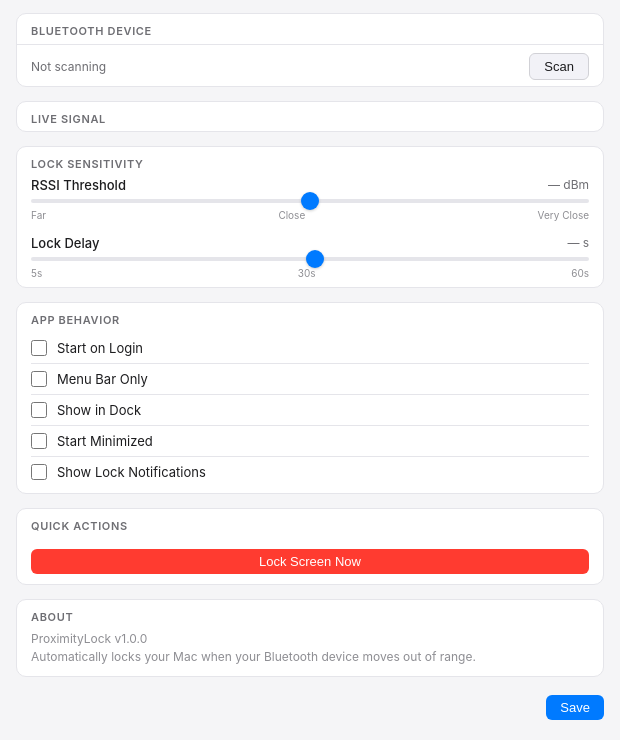
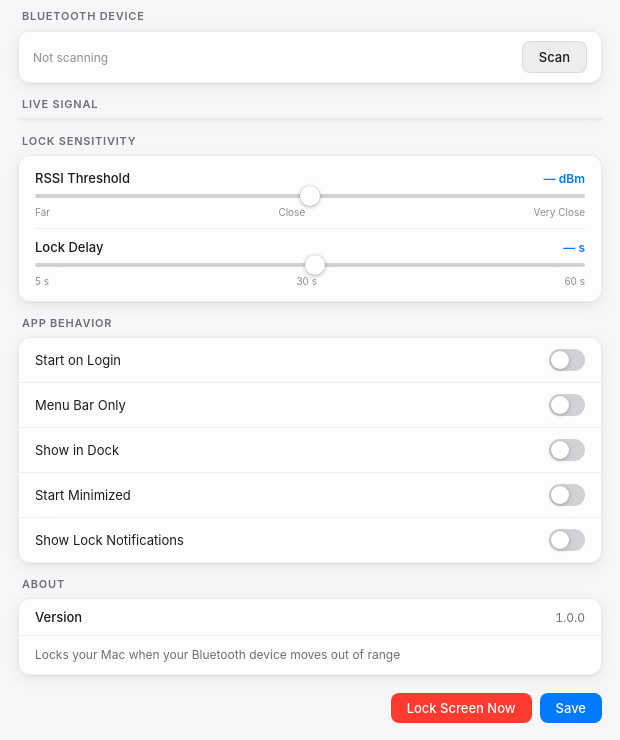
Before and after one commit to DanielGutierrezB/ProximityLock, an Electron app: page src/renderer/index.html in a window 620 px wide. Shown: the part 61-801 px from the top of the page. Drawn offline with Linux system fonts and the light colour scheme; no server answers.

Commit message:
feat: native macOS UI redesign
Co-Authored-By: Claude Sonnet 4.6 <noreply@anthropic.com>

```diff
--- a/src/renderer/index.html
+++ b/src/renderer/index.html
@@ -8,33 +8,33 @@
   <link rel="stylesheet" href="styles/main.css">
 </head>
 <body>
-  <header class="app-header">
-    <span class="app-logo">🔒</span>
-    <h1>ProximityLock</h1>
-  </header>
+  <div class="titlebar">
+    <span class="titlebar-title">ProximityLock</span>
+  </div>
 
   <div class="content">
 
-    <!-- Device Selection -->
+    <div class="settings-section">
+      <div class="section-header">Bluetooth Device</div>
       <div class="card">
-      <div class="section-title">Bluetooth Device</div>
         <div id="device-list-el"></div>
         <div class="device-actions">
           <span class="status-text" id="scan-status">Not scanning</span>
           <button class="btn btn-secondary" id="scan-btn">Scan</button>
         </div>
       </div>
+    </div>
 
-    <!-- Signal Strength -->
+    <div class="settings-section">
+      <div class="section-header">Live Signal</div>
       <div class="card">
-      <div class="section-title">Live Signal</div>
         <div id="signal-meter-el"></div>
       </div>
+    </div>
 
-    <!-- Sensitivity -->
-    <div class="card">
-      <div class="section-title">Lock Sensitivity</div>
-      <div class="card-body">
+    <div class="settings-section">
+      <div class="section-header">Lock Sensitivity</div>
+      <div class="card card-body">
         <div class="slider-row">
           <div class="slider-header">
             <label for="rssi-threshold">RSSI Threshold</label>
@@ -43,63 +43,74 @@
           <input type="range" id="rssi-threshold" min="-100" max="-40" step="1">
           <div class="slider-labels"><span>Far</span><span>Close</span><span>Very Close</span></div>
         </div>
-
-        <div class="slider-row" style="margin-top:14px">
+        <div class="slider-divider"></div>
+        <div class="slider-row">
           <div class="slider-header">
             <label for="lock-delay">Lock Delay</label>
             <span class="slider-val" id="delay-val">— s</span>
           </div>
           <input type="range" id="lock-delay" min="5" max="60" step="1">
-          <div class="slider-labels"><span>5s</span><span>30s</span><span>60s</span></div>
+          <div class="slider-labels"><span>5 s</span><span>30 s</span><span>60 s</span></div>
         </div>
       </div>
     </div>
 
-    <!-- App Behavior -->
+    <div class="settings-section">
+      <div class="section-header">App Behavior</div>
       <div class="card">
-      <div class="section-title">App Behavior</div>
-      <div class="card-body">
-        <label class="check-row">
+        <div class="pref-row">
+          <span class="pref-label">Start on Login</span>
+          <label class="toggle-switch">
             <input type="checkbox" id="start-on-login">
-          Start on Login
+            <span class="toggle-knob"></span>
           </label>
-        <label class="check-row">
+        </div>
+        <div class="pref-row">
+          <span class="pref-label">Menu Bar Only</span>
+          <label class="toggle-switch">
             <input type="checkbox" id="menu-bar-only">
-          Menu Bar Only
+            <span class="toggle-knob"></span>
           </label>
-        <label class="check-row">
+        </div>
+        <div class="pref-row">
+          <span class="pref-label">Show in Dock</span>
+          <label class="toggle-switch">
             <input type="checkbox" id="show-in-dock">
-          Show in Dock
+            <span class="toggle-knob"></span>
           </label>
-        <label class="check-row">
+        </div>
+        <div class="pref-row">
+          <span class="pref-label">Start Minimized</span>
+          <label class="toggle-switch">
             <input type="checkbox" id="start-minimized">
-          Start Minimized
+            <span class="toggle-knob"></span>
           </label>
-        <label class="check-row">
+        </div>
+        <div class="pref-row pref-row--last">
+          <span class="pref-label">Show Lock Notifications</span>
+          <label class="toggle-switch">
             <input type="checkbox" id="notifications">
-          Show Lock Notifications
+            <span class="toggle-knob"></span>
           </label>
         </div>
       </div>
+    </div>
 
-    <!-- Actions -->
+    <div class="settings-section">
+      <div class="section-header">About</div>
       <div class="card">
-      <div class="section-title">Quick Actions</div>
-      <div class="card-body" style="padding-top:10px">
-        <button class="btn btn-danger" id="lock-now-btn" style="width:100%">Lock Screen Now</button>
+        <div class="about-row">
+          <span class="about-label">Version</span>
+          <span class="about-val">1.0.0</span>
+        </div>
+        <div class="about-row about-row--last">
+          <span class="about-desc">Locks your Mac when your Bluetooth device moves out of range</span>
+        </div>
       </div>
     </div>
 
-    <!-- About -->
-    <div class="card">
-      <div class="section-title">About</div>
-      <div class="card-body">
-        <p class="about-text">ProximityLock v1.0.0<br>Automatically locks your Mac when your Bluetooth device moves out of range.</p>
-      </div>
-    </div>
-
-    <!-- Save -->
     <div class="footer">
+      <button class="btn btn-danger" id="lock-now-btn">Lock Screen Now</button>
       <button class="btn btn-primary" id="save-btn">Save</button>
     </div>
 
--- a/src/renderer/styles/main.css
+++ b/src/renderer/styles/main.css
@@ -1,185 +1,347 @@
 *, *::before, *::after { box-sizing: border-box; margin: 0; padding: 0; }
 
-body {
-  font-family: -apple-system, BlinkMacSystemFont, 'Helvetica Neue', sans-serif;
-  font-size: 13px;
-  color: #1d1d1f;
-  background: #f5f5f7;
-  -webkit-font-smoothing: antialiased;
-  user-select: none;
+:root {
+  --bg-body:        rgba(246, 246, 248, 0.82);
+  --bg-card:        rgba(255, 255, 255, 0.72);
+  --bg-card-hover:  rgba(255, 255, 255, 0.88);
+  --border:         rgba(0, 0, 0, 0.07);
+  --divider:        rgba(0, 0, 0, 0.06);
+  --text-primary:   #1d1d1f;
+  --text-secondary: #6e6e73;
+  --text-tertiary:  #8e8e93;
+  --accent:         #007aff;
+  --green:          #34c759;
+  --orange:         #ff9f0a;
+  --red:            #ff3b30;
+  --shadow:         0 1px 3px rgba(0,0,0,0.06), 0 4px 14px rgba(0,0,0,0.07);
+  --radius:         12px;
+  --toggle-off:     #d1d1d6;
+  --header-bg:      rgba(246, 246, 248, 0.75);
+  --header-border:  rgba(0, 0, 0, 0.08);
 }
 
 @media (prefers-color-scheme: dark) {
-  body { color: #f5f5f7; background: #1c1c1e; }
-  .card { background: #2c2c2e; border-color: #3a3a3c; }
-  .section-title { color: #8e8e93; }
-  .device-item { border-bottom-color: #3a3a3c; }
-  .device-item:hover { background: #3a3a3c; }
-  .device-item.selected { background: #1c3a5e; }
-  input[type="range"]::-webkit-slider-track { background: #48484a; }
-  .rssi-bar-bg { background: #3a3a3c; }
-  label { color: #f5f5f7; }
-  .rssi-value { color: #aeaeb2; }
-  .device-rssi { color: #aeaeb2; }
-  .status-text { color: #aeaeb2; }
-  .btn-secondary { background: #3a3a3c; color: #f5f5f7; border-color: #48484a; }
-  .btn-secondary:hover { background: #48484a; }
+  :root {
+    --bg-body:        rgba(24, 24, 28, 0.86);
+    --bg-card:        rgba(38, 38, 44, 0.78);
+    --bg-card-hover:  rgba(52, 52, 58, 0.85);
+    --border:         rgba(255, 255, 255, 0.07);
+    --divider:        rgba(255, 255, 255, 0.06);
+    --text-primary:   #f5f5f7;
+    --text-secondary: #98989d;
+    --text-tertiary:  #636366;
+    --shadow:         0 1px 3px rgba(0,0,0,0.28), 0 4px 14px rgba(0,0,0,0.24);
+    --toggle-off:     #48484a;
+    --header-bg:      rgba(28, 28, 32, 0.8);
+    --header-border:  rgba(255, 255, 255, 0.07);
+  }
 }
 
-.app-header {
-  padding: 16px 20px 12px;
-  border-bottom: 1px solid #e5e5ea;
-  display: flex;
-  align-items: center;
-  gap: 10px;
-  background: rgba(255,255,255,0.8);
-  backdrop-filter: blur(10px);
-  -webkit-app-region: drag;
-}
-
-@media (prefers-color-scheme: dark) {
-  .app-header { background: rgba(28,28,30,0.9); border-bottom-color: #3a3a3c; }
-}
-
-.app-header h1 { font-size: 15px; font-weight: 600; }
-.app-logo { font-size: 24px; }
-
-.content { padding: 16px; display: flex; flex-direction: column; gap: 14px; overflow-y: auto; height: calc(100vh - 57px); }
-
-.card {
-  background: white;
-  border: 1px solid #e5e5ea;
-  border-radius: 10px;
+html, body {
+  height: 100%;
   overflow: hidden;
 }
 
-.section-title {
+body {
+  font-family: -apple-system, BlinkMacSystemFont, 'SF Pro Text', 'Helvetica Neue', sans-serif;
+  font-size: 13px;
+  color: var(--text-primary);
+  background: var(--bg-body);
+  -webkit-font-smoothing: antialiased;
+  user-select: none;
+  display: flex;
+  flex-direction: column;
+}
+
+/* ── Titlebar (inset traffic lights) ── */
+.titlebar {
+  height: 52px;
+  display: flex;
+  align-items: center;
+  justify-content: center;
+  padding-left: 78px;
+  padding-right: 20px;
+  background: var(--header-bg);
+  border-bottom: 1px solid var(--header-border);
+  backdrop-filter: blur(30px);
+  -webkit-backdrop-filter: blur(30px);
+  -webkit-app-region: drag;
+  flex-shrink: 0;
+}
+
+.titlebar-title {
+  font-size: 13px;
+  font-weight: 600;
+  color: var(--text-primary);
+  letter-spacing: -0.01em;
+  pointer-events: none;
+}
+
+/* ── Scrollable content ── */
+.content {
+  flex: 1;
+  overflow-y: auto;
+  padding: 12px 18px 28px;
+  display: flex;
+  flex-direction: column;
+  gap: 8px;
+  scrollbar-width: none;
+}
+.content::-webkit-scrollbar { display: none; }
+
+/* ── Section structure ── */
+.settings-section {
+  display: flex;
+  flex-direction: column;
+  gap: 5px;
+}
+
+.section-header {
   font-size: 11px;
   font-weight: 600;
   text-transform: uppercase;
-  letter-spacing: 0.06em;
-  color: #6e6e73;
-  padding: 10px 14px 6px;
+  letter-spacing: 0.07em;
+  color: var(--text-secondary);
+  padding: 6px 4px 2px;
 }
 
-.card-body { padding: 0 14px 12px; }
+/* ── Cards ── */
+.card {
+  background: var(--bg-card);
+  border: 1px solid var(--border);
+  border-radius: var(--radius);
+  box-shadow: var(--shadow);
+  overflow: hidden;
+  backdrop-filter: blur(20px);
+  -webkit-backdrop-filter: blur(20px);
+}
 
-/* Device list */
-#device-list { max-height: 180px; overflow-y: auto; }
+.card-body {
+  padding: 14px 16px;
+}
+
+/* ── Device list ── */
+#device-list-el {
+  max-height: 200px;
+  overflow-y: auto;
+}
 
 .device-item {
   display: flex;
   align-items: center;
-  padding: 8px 14px;
+  padding: 10px 16px;
   cursor: pointer;
-  border-bottom: 1px solid #e5e5ea;
-  gap: 10px;
+  border-bottom: 1px solid var(--divider);
+  gap: 12px;
   transition: background 0.1s;
 }
 .device-item:last-child { border-bottom: none; }
-.device-item:hover { background: #f2f2f7; }
-.device-item.selected { background: #e8f0fe; }
-.device-icon { font-size: 18px; flex-shrink: 0; }
+.device-item:hover { background: rgba(0, 122, 255, 0.05); }
+.device-item.selected { background: rgba(0, 122, 255, 0.1); }
+.device-item.selected .device-name { color: var(--accent); font-weight: 600; }
+
+.device-icon { font-size: 20px; flex-shrink: 0; width: 28px; text-align: center; }
 .device-info { flex: 1; min-width: 0; }
-.device-name { font-weight: 500; white-space: nowrap; overflow: hidden; text-overflow: ellipsis; }
-.device-addr { font-size: 11px; color: #8e8e93; }
-.device-rssi { font-size: 12px; color: #6e6e73; flex-shrink: 0; }
+.device-name {
+  font-weight: 500;
+  white-space: nowrap;
+  overflow: hidden;
+  text-overflow: ellipsis;
+  color: var(--text-primary);
+}
+.device-addr { font-size: 11px; color: var(--text-tertiary); margin-top: 1px; }
+.device-rssi {
+  font-size: 11px;
+  color: var(--text-secondary);
+  flex-shrink: 0;
+  font-variant-numeric: tabular-nums;
+}
 
 .device-actions {
   display: flex;
   gap: 8px;
-  padding: 8px 14px;
-  border-top: 1px solid #e5e5ea;
+  padding: 9px 14px;
+  border-top: 1px solid var(--divider);
   align-items: center;
 }
-.status-text { font-size: 12px; color: #6e6e73; flex: 1; }
+.status-text { font-size: 12px; color: var(--text-tertiary); flex: 1; }
 
 .empty-state {
-  padding: 24px 14px;
+  padding: 28px 16px;
   text-align: center;
-  color: #8e8e93;
-  font-size: 13px;
+  color: var(--text-tertiary);
+  font-size: 12px;
+  line-height: 1.6;
 }
 
-/* Signal meter */
-.signal-section { padding: 10px 14px 14px; }
-.signal-header { display: flex; justify-content: space-between; align-items: center; margin-bottom: 8px; }
-.signal-label { font-size: 12px; font-weight: 500; }
-.rssi-value { font-size: 12px; color: #6e6e73; font-variant-numeric: tabular-nums; }
+/* ── Signal meter ── */
+.signal-section { padding: 14px 16px 16px; }
 
-.rssi-bar-bg { height: 8px; background: #e5e5ea; border-radius: 4px; overflow: hidden; }
+.signal-header {
+  display: flex;
+  justify-content: space-between;
+  align-items: baseline;
+  margin-bottom: 10px;
+}
+.signal-label { font-size: 12px; font-weight: 500; color: var(--text-secondary); }
+.rssi-value {
+  font-size: 14px;
+  font-weight: 700;
+  color: var(--text-primary);
+  font-variant-numeric: tabular-nums;
+}
+
+.rssi-bar-bg {
+  height: 8px;
+  background: var(--divider);
+  border-radius: 4px;
+  overflow: hidden;
+}
 .rssi-bar-fill {
   height: 100%;
   border-radius: 4px;
-  transition: width 0.5s ease, background-color 0.5s ease;
-  background: #34c759;
+  background: var(--green);
+  transition: width 0.45s cubic-bezier(0.4, 0, 0.2, 1), background-color 0.45s ease;
 }
-.rssi-bar-fill.edge { background: #ff9f0a; }
-.rssi-bar-fill.far  { background: #ff3b30; }
-.rssi-bar-fill.none { background: #8e8e93; }
+.rssi-bar-fill.edge { background: var(--orange); }
+.rssi-bar-fill.far  { background: var(--red); }
+.rssi-bar-fill.none { background: var(--text-tertiary); }
 
-.rssi-labels { display: flex; justify-content: space-between; margin-top: 4px; font-size: 10px; color: #8e8e93; }
+.rssi-labels {
+  display: flex;
+  justify-content: space-between;
+  margin-top: 6px;
+  font-size: 10px;
+  color: var(--text-tertiary);
+}
 
-/* Sliders */
-.slider-row { display: flex; flex-direction: column; gap: 6px; }
-.slider-header { display: flex; justify-content: space-between; }
-.slider-header label { font-weight: 500; }
-.slider-val { font-size: 12px; color: #6e6e73; font-variant-numeric: tabular-nums; }
+/* ── Sliders ── */
+.slider-row { display: flex; flex-direction: column; gap: 8px; }
+.slider-header { display: flex; justify-content: space-between; align-items: baseline; }
+.slider-header label { font-weight: 500; color: var(--text-primary); }
+.slider-val {
+  font-size: 12px;
+  font-weight: 600;
+  color: var(--accent);
+  font-variant-numeric: tabular-nums;
+}
+.slider-divider { height: 1px; background: var(--divider); margin: 10px 0; }
+.slider-labels { display: flex; justify-content: space-between; font-size: 10px; color: var(--text-tertiary); }
 
 input[type="range"] {
   width: 100%;
   -webkit-appearance: none;
   height: 4px;
   border-radius: 2px;
-  background: #e5e5ea;
+  background: var(--toggle-off);
   outline: none;
   cursor: pointer;
 }
 input[type="range"]::-webkit-slider-thumb {
   -webkit-appearance: none;
-  width: 18px; height: 18px;
+  width: 20px;
+  height: 20px;
   border-radius: 50%;
-  background: #007aff;
-  box-shadow: 0 1px 3px rgba(0,0,0,0.2);
+  background: white;
+  box-shadow: 0 1px 4px rgba(0,0,0,0.28), 0 0 0 0.5px rgba(0,0,0,0.1);
+  cursor: pointer;
+  transition: transform 0.1s;
+}
+input[type="range"]:active::-webkit-slider-thumb { transform: scale(0.94); }
+
+/* ── Toggle switches ── */
+.pref-row {
+  display: flex;
+  align-items: center;
+  justify-content: space-between;
+  padding: 11px 16px;
+  border-bottom: 1px solid var(--divider);
+  gap: 12px;
+}
+.pref-row--last { border-bottom: none; }
+
+.pref-label { font-size: 13px; color: var(--text-primary); flex: 1; }
+
+.toggle-switch {
+  position: relative;
+  display: inline-block;
+  width: 36px;
+  height: 22px;
+  flex-shrink: 0;
   cursor: pointer;
 }
-.slider-labels { display: flex; justify-content: space-between; font-size: 10px; color: #8e8e93; }
+.toggle-switch input {
+  opacity: 0;
+  width: 0;
+  height: 0;
+  position: absolute;
+}
+.toggle-knob {
+  position: absolute;
+  inset: 0;
+  background: var(--toggle-off);
+  border-radius: 11px;
+  transition: background 0.2s ease;
+}
+.toggle-knob::before {
+  content: '';
+  position: absolute;
+  width: 18px;
+  height: 18px;
+  left: 2px;
+  top: 2px;
+  background: white;
+  border-radius: 50%;
+  box-shadow: 0 1px 4px rgba(0,0,0,0.25);
+  transition: transform 0.22s cubic-bezier(0.34, 1.56, 0.64, 1);
+}
+.toggle-switch input:checked + .toggle-knob { background: var(--green); }
+.toggle-switch input:checked + .toggle-knob::before { transform: translateX(14px); }
 
-/* Checkboxes */
-.check-row {
-  display: flex;
-  align-items: center;
-  gap: 10px;
-  padding: 7px 0;
-  border-bottom: 1px solid #e5e5ea;
-  cursor: pointer;
-}
-.check-row:last-child { border-bottom: none; }
-.check-row input[type="checkbox"] { width: 16px; height: 16px; cursor: pointer; accent-color: #007aff; }
-
-/* Buttons */
+/* ── Buttons ── */
 .btn {
-  padding: 5px 14px;
-  border-radius: 6px;
+  padding: 7px 16px;
+  border-radius: 8px;
   font-size: 13px;
   font-weight: 500;
   cursor: pointer;
   border: none;
   -webkit-app-region: no-drag;
-  transition: opacity 0.1s;
+  font-family: inherit;
+  transition: filter 0.1s, transform 0.08s;
+  white-space: nowrap;
 }
-.btn:hover { opacity: 0.85; }
-.btn:active { opacity: 0.7; }
-.btn-primary   { background: #007aff; color: white; }
-.btn-secondary { background: #f2f2f7; color: #1d1d1f; border: 1px solid #d1d1d6; }
-.btn-danger    { background: #ff3b30; color: white; }
+.btn:hover { filter: brightness(1.08); }
+.btn:active { filter: brightness(0.9); transform: scale(0.97); }
 
+.btn-primary   { background: var(--accent); color: white; }
+.btn-secondary {
+  background: rgba(120, 120, 128, 0.12);
+  color: var(--text-primary);
+  border: 1px solid var(--border);
+}
+.btn-danger { background: var(--red); color: white; }
+
+/* ── About card ── */
+.about-row {
+  display: flex;
+  align-items: center;
+  justify-content: space-between;
+  padding: 10px 16px;
+  border-bottom: 1px solid var(--divider);
+  gap: 12px;
+}
+.about-row--last { border-bottom: none; }
+.about-label { font-size: 13px; color: var(--text-primary); font-weight: 500; }
+.about-val   { font-size: 12px; color: var(--text-secondary); font-variant-numeric: tabular-nums; }
+.about-desc  { font-size: 12px; color: var(--text-secondary); line-height: 1.5; }
+
+/* ── Footer ── */
 .footer {
   display: flex;
+  justify-content: flex-end;
+  align-items: center;
   gap: 8px;
-  justify-content: flex-end;
-  padding-top: 4px;
-  padding-bottom: 4px;
+  padding: 10px 0 0;
+  -webkit-app-region: no-drag;
 }
-
-.about-text { font-size: 12px; color: #8e8e93; line-height: 1.5; }
```
Also changed, not shown: src/main/main.js (+9 -7 lines), src/renderer/scripts/preferences.js (+11 -0 lines). Lines whose indentation alone changed are shown as unchanged.
